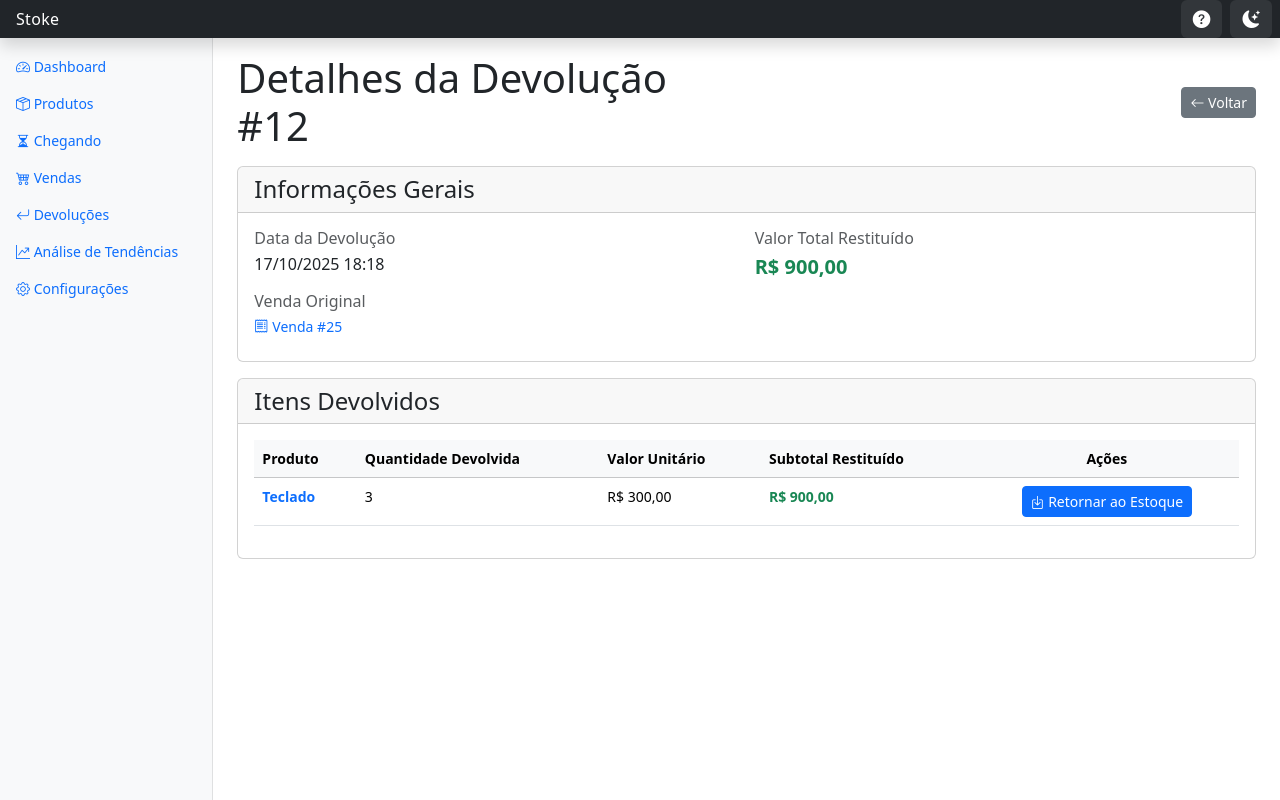
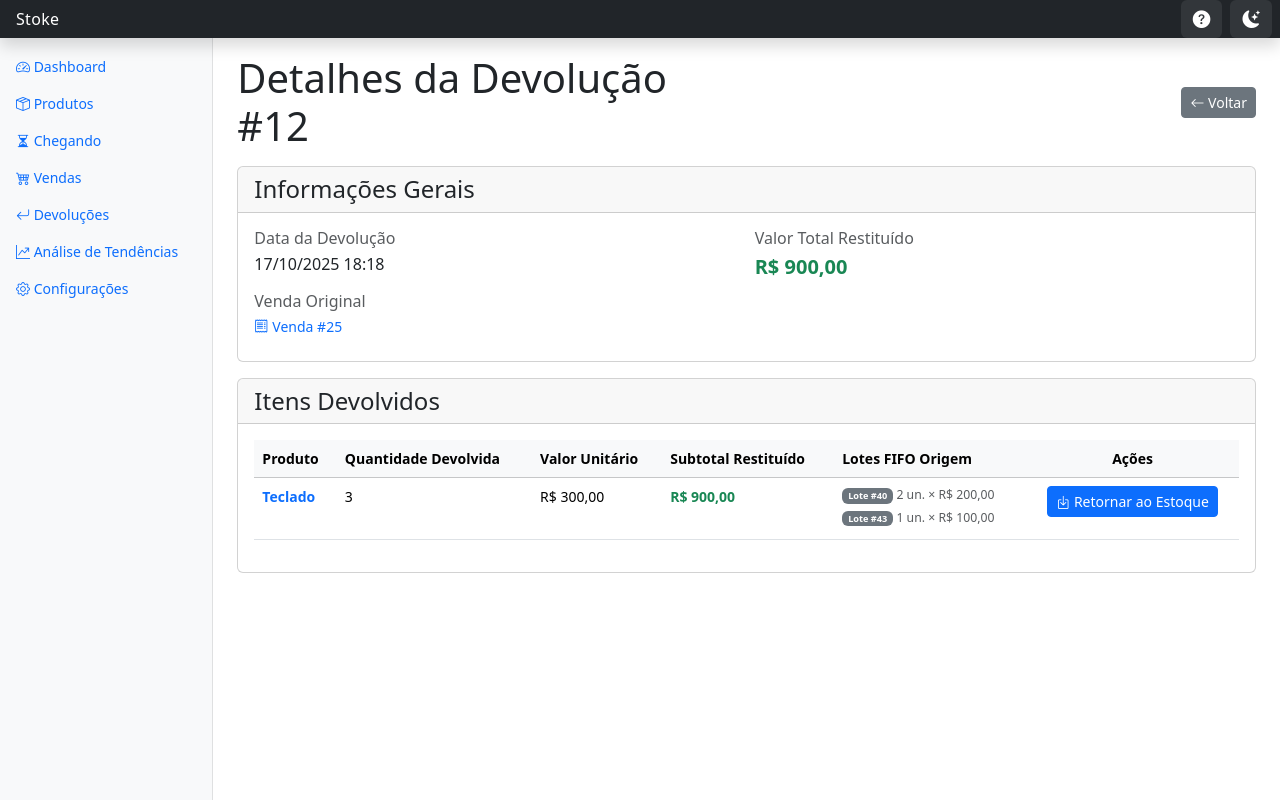
Before and after one commit to darlancst/stoke, a Django app: page /devolucoes/12/ in a window 1280 px wide. Run offline with Django 5.2, Linux system fonts and the light colour scheme; data comes from the database, SQL or seed files in the repository; both versions use the stored data as it was after the commit; parts of the project's set-up code (start-up, migrations or seed data) failed here and were passed over.

Commit message:
feat: rastreamento FIFO transparente em vendas e devoluÃ§Ãµes - Adiciona modelo ItemVendaLote para rastrear lotes usados - Exibe lotes FIFO utilizados em detalhes de venda - Corrige devoluÃ§Ãµes para retornar aos lotes originais - Adiciona visualizaÃ§Ã£o de lotes em devoluÃ§Ãµes

```diff
--- a/estoque_project/inventario/templates/inventario/criar_produto_chegando.html
+++ b/estoque_project/inventario/templates/inventario/criar_produto_chegando.html
@@ -43,7 +43,7 @@
 
       <div class="col-12 col-md-4">
         <label class="form-label">Preço de Compra (R$) *</label>
-        <input type="number" id="preco_compra" class="form-control" min="0" step="0.01" value="0.00" required>
+        <input type="number" id="preco_compra" class="form-control" min="0" step="0.01" placeholder="0,00" required>
         <small class="text-muted">Quanto você pagou</small>
       </div>
 
--- a/estoque_project/inventario/templates/inventario/detalhar_devolucao.html
+++ b/estoque_project/inventario/templates/inventario/detalhar_devolucao.html
@@ -77,6 +77,7 @@
                             <th>Quantidade Devolvida</th>
                             <th>Valor Unitário</th>
                             <th>Subtotal Restituído</th>
+                            <th>Lotes FIFO Origem</th>
                             <th class="text-center">Ações</th>
                         </tr>
                     </thead>
@@ -91,6 +92,20 @@
                             <td>{{ item.quantidade }}</td>
                             <td>R$ {{ item.item_venda_original.preco_venda_unitario|floatformat:2 }}</td>
                             <td class="fw-bold text-success">R$ {{ item.valor_restituido|floatformat:2 }}</td>
+                            <td>
+                                {% if item.item_venda_original.lotes_utilizados.exists %}
+                                    <small class="text-muted">
+                                        {% for lote_usado in item.item_venda_original.lotes_utilizados.all %}
+                                            <div class="mb-1">
+                                                <span class="badge bg-secondary">Lote #{{ lote_usado.lote.id }}</span>
+                                                {{ lote_usado.quantidade_retirada }} un. × R$ {{ lote_usado.preco_compra_lote|floatformat:2 }}
+                                            </div>
+                                        {% endfor %}
+                                    </small>
+                                {% else %}
+                                    <small class="text-muted fst-italic">—</small>
+                                {% endif %}
+                            </td>
                             <td class="text-center">
                                 {% if item.devolvido_ao_estoque %}
                                     <span class="badge bg-success" title="Retornado em {{ item.data_retorno_estoque|date:'d/m/Y H:i' }}">
@@ -108,7 +123,7 @@
                         </tr>
                         {% empty %}
                         <tr>
-                            <td colspan="5" class="text-center text-muted py-4">
+                            <td colspan="6" class="text-center text-muted py-4">
                                 <i class="bi bi-inbox display-4 d-block mb-2"></i>
                                 Nenhum item devolvido encontrado.
                             </td>
@@ -147,6 +162,18 @@
                                     </div>
                                 </div>
 
+                                {% if item.item_venda_original.lotes_utilizados.exists %}
+                                <div class="mt-2 pt-2 border-top">
+                                    <small class="text-muted d-block mb-1"><strong>Lotes FIFO utilizados na venda:</strong></small>
+                                    {% for lote_usado in item.item_venda_original.lotes_utilizados.all %}
+                                        <div class="mb-1">
+                                            <span class="badge bg-secondary">Lote #{{ lote_usado.lote.id }}</span>
+                                            <small>{{ lote_usado.quantidade_retirada }} un. × R$ {{ lote_usado.preco_compra_lote|floatformat:2 }}</small>
+                                        </div>
+                                    {% endfor %}
+                                </div>
+                                {% endif %}
+
                                 <!-- Botão de retornar ao estoque -->
                                 <div class="mt-2">
                                     {% if item.devolvido_ao_estoque %}
--- a/estoque_project/inventario/templates/inventario/incluir_no_estoque.html
+++ b/estoque_project/inventario/templates/inventario/incluir_no_estoque.html
@@ -21,7 +21,7 @@
             <div class="col-12 col-md-6">
                 <label class="form-label">Preço de Venda (R$) *</label>
                 <input type="number" id="preco_venda" class="form-control" min="0" step="0.01"
-                       {% if produto_vinculado %}value="{{ produto_vinculado.preco_venda|floatformat:2 }}"{% endif %}
+                       {% if produto_vinculado %}value="{{ produto_vinculado.preco_venda|floatformat:2 }}"{% else %}placeholder="0,00"{% endif %}
                        required>
                 <small class="text-muted">
                     {% if produto_vinculado %}
--- a/estoque_project/inventario/views.py
+++ b/estoque_project/inventario/views.py
@@ -1,5 +1,5 @@
 from django.shortcuts import render, redirect, get_object_or_404
-from .models import Produto, Fornecedor, Lote, Venda, ItemVenda, Configuracao, Devolucao, ItemDevolucao, ProdutoChegando
+from .models import Produto, Fornecedor, Lote, Venda, ItemVenda, ItemVendaLote, Configuracao, Devolucao, ItemDevolucao, ProdutoChegando
 from .forms import ProdutoForm, ProdutoEditForm, LoteForm, ConfiguracaoForm, FornecedorForm
 from django.http import JsonResponse
 import json
@@ -633,6 +633,7 @@ def criar_venda(request):
                     quantidade_a_baixar = quantidade_vendida
                     custo_total_item = Decimal('0')
                     lotes_disponiveis = produto.lotes.filter(quantidade_atual__gt=0).order_by('data_entrada')
+                    lotes_utilizados_info = []
 
                     for lote in lotes_disponiveis:
                         if quantidade_a_baixar == 0:
@@ -643,7 +644,14 @@ def criar_venda(request):
                         lote.save()
                         quantidade_a_baixar -= quantidade_retirada_lote
 
-                    ItemVenda.objects.create(
+                        # Guardar informação do lote utilizado
+                        lotes_utilizados_info.append({
+                            'lote': lote,
+                            'quantidade_retirada': quantidade_retirada_lote,
+                            'preco_compra': lote.preco_compra
+                        })
+
+                    item_venda = ItemVenda.objects.create(
                         venda=venda,
                         produto=produto,
                         quantidade=quantidade_vendida,
@@ -651,6 +659,15 @@ def criar_venda(request):
                         custo_compra_total_registrado=custo_total_item,
                         eh_brinde=eh_brinde
                     )
+
+                    # Registrar os lotes utilizados
+                    for lote_info in lotes_utilizados_info:
+                        ItemVendaLote.objects.create(
+                            item_venda=item_venda,
+                            lote=lote_info['lote'],
+                            quantidade_retirada=lote_info['quantidade_retirada'],
+                            preco_compra_lote=lote_info['preco_compra']
+                        )
 
             return JsonResponse({'sucesso': True, 'venda_id': venda.id})
         except Exception as e:
@@ -743,7 +760,10 @@ def buscar_vendas_listagem_json(request):
     })
 
 def detalhar_venda(request, pk):
-    venda = get_object_or_404(Venda, pk=pk)
+    venda = get_object_or_404(Venda.objects.prefetch_related(
+        'itens__lotes_utilizados__lote',
+        'itens__produto'
+    ), pk=pk)
     return render(request, 'inventario/detalhar_venda.html', {'venda': venda})
 
 # --- Devoluções ---
@@ -789,7 +809,10 @@ def listar_devolucoes(request):
     return render(request, 'inventario/listar_devolucoes.html', context)
 
 def detalhar_devolucao(request, pk):
-    devolucao = get_object_or_404(Devolucao.objects.select_related('venda_original'), pk=pk)
+    devolucao = get_object_or_404(Devolucao.objects.select_related('venda_original').prefetch_related(
+        'itens_devolvidos__item_venda_original__lotes_utilizados__lote',
+        'itens_devolvidos__item_venda_original__produto'
+    ), pk=pk)
     context = {
         'devolucao': devolucao
     }
@@ -833,14 +856,36 @@ def registrar_devolucao(request, venda_pk):
 
         # Processar a devolução
         for dados in itens_devolvidos_dados:
-            ItemDevolucao.objects.create(devolucao=devolucao, **dados)
+            item_devolucao = ItemDevolucao.objects.create(devolucao=devolucao, **dados)
 
-            # Restaurar estoque no lote mais recente
-            produto = dados['item_venda_original'].produto
-            lote_mais_recente = produto.lotes.order_by('-data_entrada').first()
-            if lote_mais_recente:
-                lote_mais_recente.quantidade_atual += dados['quantidade']
-                lote_mais_recente.save()
+            # Restaurar estoque aos lotes FIFO originais (na mesma ordem FIFO)
+            item_venda_original = dados['item_venda_original']
+            quantidade_a_devolver = dados['quantidade']
+
+            # Buscar os lotes utilizados na venda original (mesma ordem FIFO)
+            lotes_utilizados = item_venda_original.lotes_utilizados.all().order_by('id')
+
+            if lotes_utilizados.exists():
+                # Devolver aos lotes originais
+                for lote_usado in lotes_utilizados:
+                    if quantidade_a_devolver <= 0:
+                        break
+
+                    # Calcular quanto devolver para este lote
+                    quantidade_devolver_lote = min(quantidade_a_devolver, lote_usado.quantidade_retirada)
+
+                    # Restaurar ao lote original
+                    lote_usado.lote.quantidade_atual += quantidade_devolver_lote
+                    lote_usado.lote.save()
+
+                    quantidade_a_devolver -= quantidade_devolver_lote
+            else:
+                # Fallback: se não houver rastreamento FIFO (vendas antigas), usar lote mais recente
+                produto = item_venda_original.produto
+                lote_mais_recente = produto.lotes.order_by('-data_entrada').first()
+                if lote_mais_recente:
+                    lote_mais_recente.quantidade_atual += quantidade_a_devolver
+                    lote_mais_recente.save()
 
         messages.success(request, "Devolução registrada com sucesso e estoque atualizado.")
         return redirect('inventario:listar_devolucoes')
@@ -1070,7 +1115,7 @@ def excluir_fornecedor(request, pk):
 
 @require_http_methods(["POST"])
 def retornar_item_ao_estoque(request, item_id):
-    """Retorna um item devolvido ao estoque com seu preço de compra original"""
+    """Retorna um item devolvido aos lotes FIFO originais"""
     item_devolucao = get_object_or_404(ItemDevolucao, pk=item_id)
 
     # Verifica se já foi devolvido
@@ -1083,21 +1128,39 @@ def retornar_item_ao_estoque(request, item_id):
             # Pega o produto e item de venda original
             produto = item_devolucao.item_venda_original.produto
             item_venda = item_devolucao.item_venda_original
+            quantidade_a_devolver = item_devolucao.quantidade
 
-            # Calcula o preço de compra unitário original
-            if item_venda.custo_compra_total_registrado and item_venda.quantidade > 0:
-                preco_compra_unitario = item_venda.custo_compra_total_registrado / item_venda.quantidade
+            # Buscar os lotes utilizados na venda original (mesma ordem FIFO)
+            lotes_utilizados = item_venda.lotes_utilizados.all().order_by('id')
+
+            if lotes_utilizados.exists():
+                # Devolver aos lotes originais
+                for lote_usado in lotes_utilizados:
+                    if quantidade_a_devolver <= 0:
+                        break
+
+                    # Calcular quanto devolver para este lote
+                    quantidade_devolver_lote = min(quantidade_a_devolver, lote_usado.quantidade_retirada)
+
+                    # Restaurar ao lote original
+                    lote_usado.lote.quantidade_atual += quantidade_devolver_lote
+                    lote_usado.lote.save()
+
+                    quantidade_a_devolver -= quantidade_devolver_lote
             else:
-                preco_compra_unitario = Decimal('0.00')
+                # Fallback: se não houver rastreamento FIFO (vendas antigas), criar novo lote
+                if item_venda.custo_compra_total_registrado and item_venda.quantidade > 0:
+                    preco_compra_unitario = item_venda.custo_compra_total_registrado / item_venda.quantidade
+                else:
+                    preco_compra_unitario = Decimal('0.00')
 
-            # Cria um novo lote com a quantidade devolvida
-            lote = Lote.objects.create(
-                produto=produto,
-                quantidade_inicial=item_devolucao.quantidade,
-                quantidade_atual=item_devolucao.quantidade,
-                preco_compra=preco_compra_unitario,
-                data_entrada=timezone.now()
-            )
+                Lote.objects.create(
+                    produto=produto,
+                    quantidade_inicial=item_devolucao.quantidade,
+                    quantidade_atual=item_devolucao.quantidade,
+                    preco_compra=preco_compra_unitario,
+                    data_entrada=timezone.now()
+                )
 
             # Marca o item como devolvido ao estoque
             item_devolucao.devolvido_ao_estoque = True
@@ -1106,7 +1169,7 @@ def retornar_item_ao_estoque(request, item_id):
 
             messages.success(
                 request,
-                f'{item_devolucao.quantidade} unidade(s) de "{produto.nome}" retornada(s) ao estoque com sucesso!'
+                f'{item_devolucao.quantidade} unidade(s) de "{produto.nome}" retornada(s) aos lotes originais com sucesso!'
             )
     except Exception as e:
         messages.error(request, f'Erro ao retornar item ao estoque: {str(e)}')
```
Also changed, not shown: estoque_project/inventario/admin.py (+13 -1 lines), estoque_project/inventario/forms.py (+5 -7 lines), estoque_project/inventario/models.py (+14 -0 lines), estoque_project/inventario/templates/inventario/detalhar_venda.html (+29 -0 lines), estoque_project/inventario/templates/inventario/editar_produto.html (+0 -18 lines), estoque_project/db.sqlite3, estoque_project/inventario/migrations/0013_itemvendalote.py (added), estoque_project/inventario/templates/inventario/offline.html (line endings or trailing spaces).
